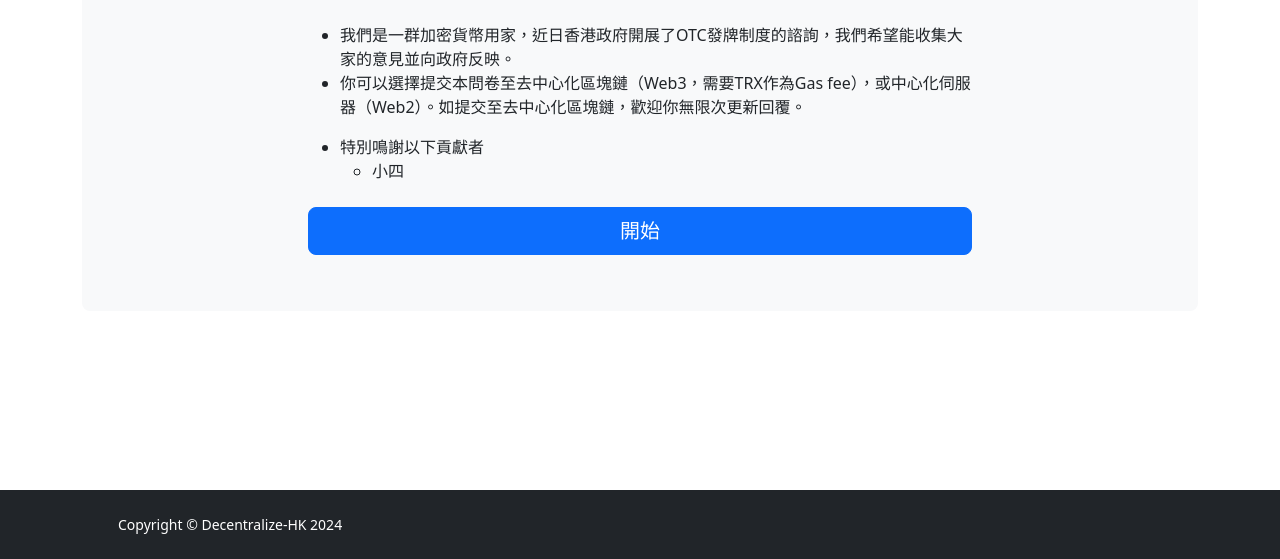
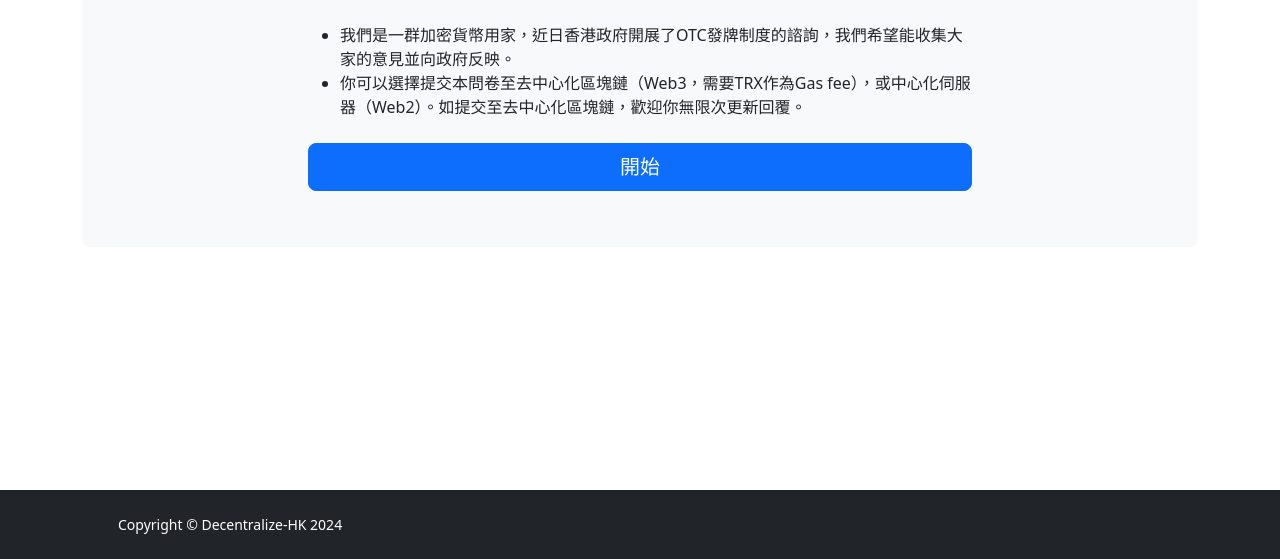
Before and after one commit to decentralize-hk/decentralize-hk.github.io, a plain HTML site: page index.html in a window 1280 px wide. Shown: the part 241-800 px from the top of the page. Drawn offline with nearby package versions, Linux system fonts and the light colour scheme.

Commit message:
remove data

```diff
--- a/index.html
+++ b/index.html
@@ -58,14 +58,6 @@
                                     你可以選擇提交本問卷至去中心化區塊鏈（Web3，需要TRX作為Gas fee），或中心化伺服器（Web2）。如提交至去中心化區塊鏈，歡迎你無限次更新回覆。
                                 </li>
                             </ul>
-                            <ul>
-                                <li>
-                                    特別鳴謝以下貢獻者
-                                    <ul>
-                                        <li>小四</li>
-                                    </ul>
-                                </li>
-                            </ul>
 
                             <!-- start button -->
                             <div class="d-grid py-2">
```
